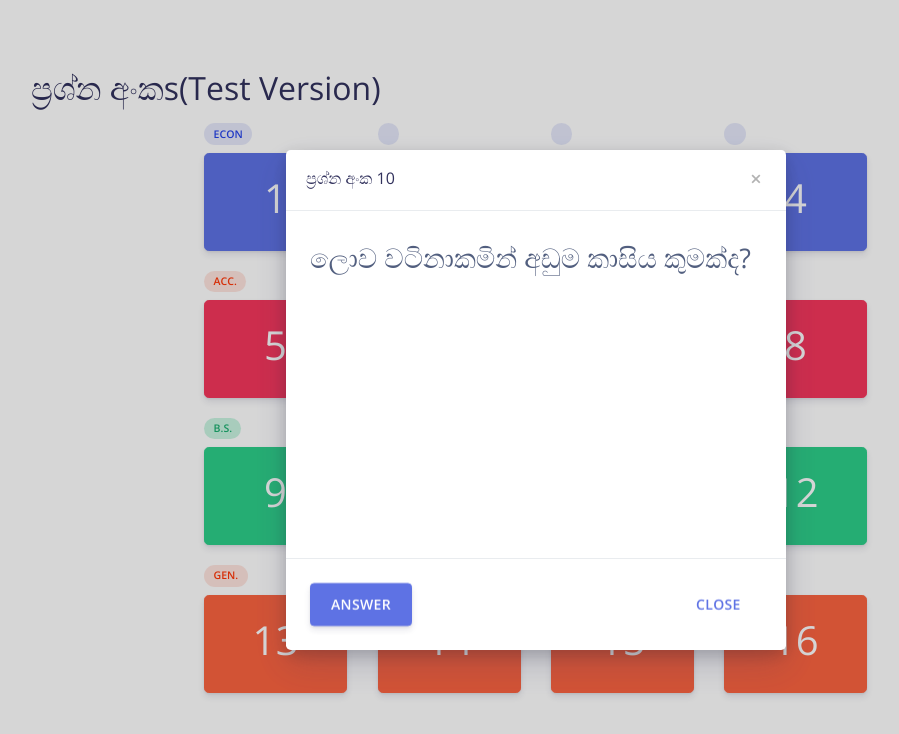
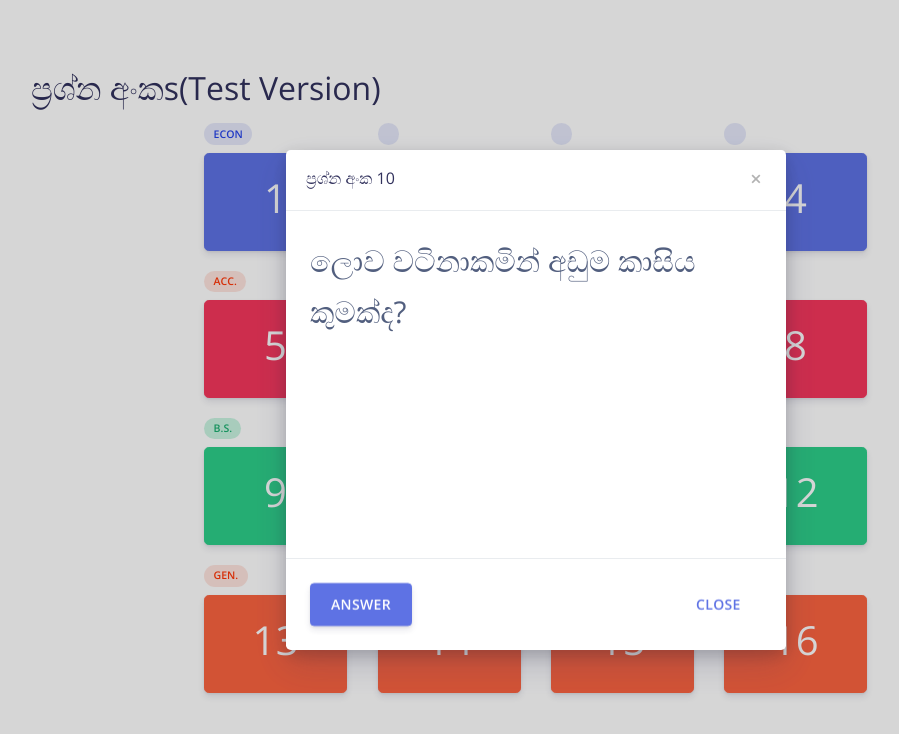
Before and after one commit to Piumal1999/Quiz_Ncc, a website: page quiz 2.html in a window 1280 px wide. Both pictures are taken after a click on the button "10". Shown: the whole page, without its empty margins (104-1003 px from the left). Drawn offline with nearby package versions, Linux system fonts and the light colour scheme.

Commit message:
second quiz

```diff
--- a/quiz 2.html
+++ b/quiz 2.html
@@ -21,7 +21,7 @@
 
     <style>
 
-        p {font-size:27px; }
+        p {font-size:30px; }
 
     </style>
     <script>
```
